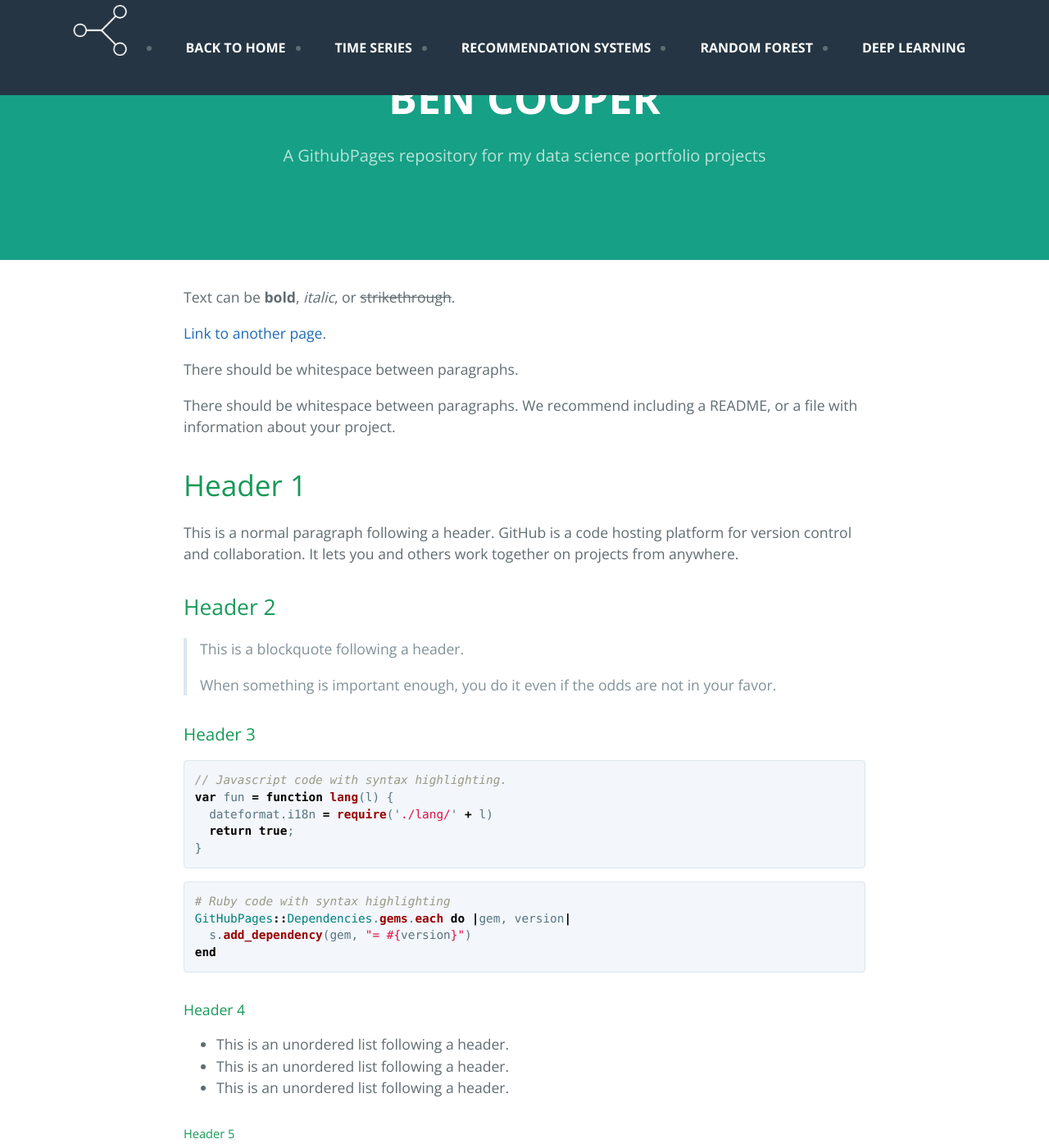
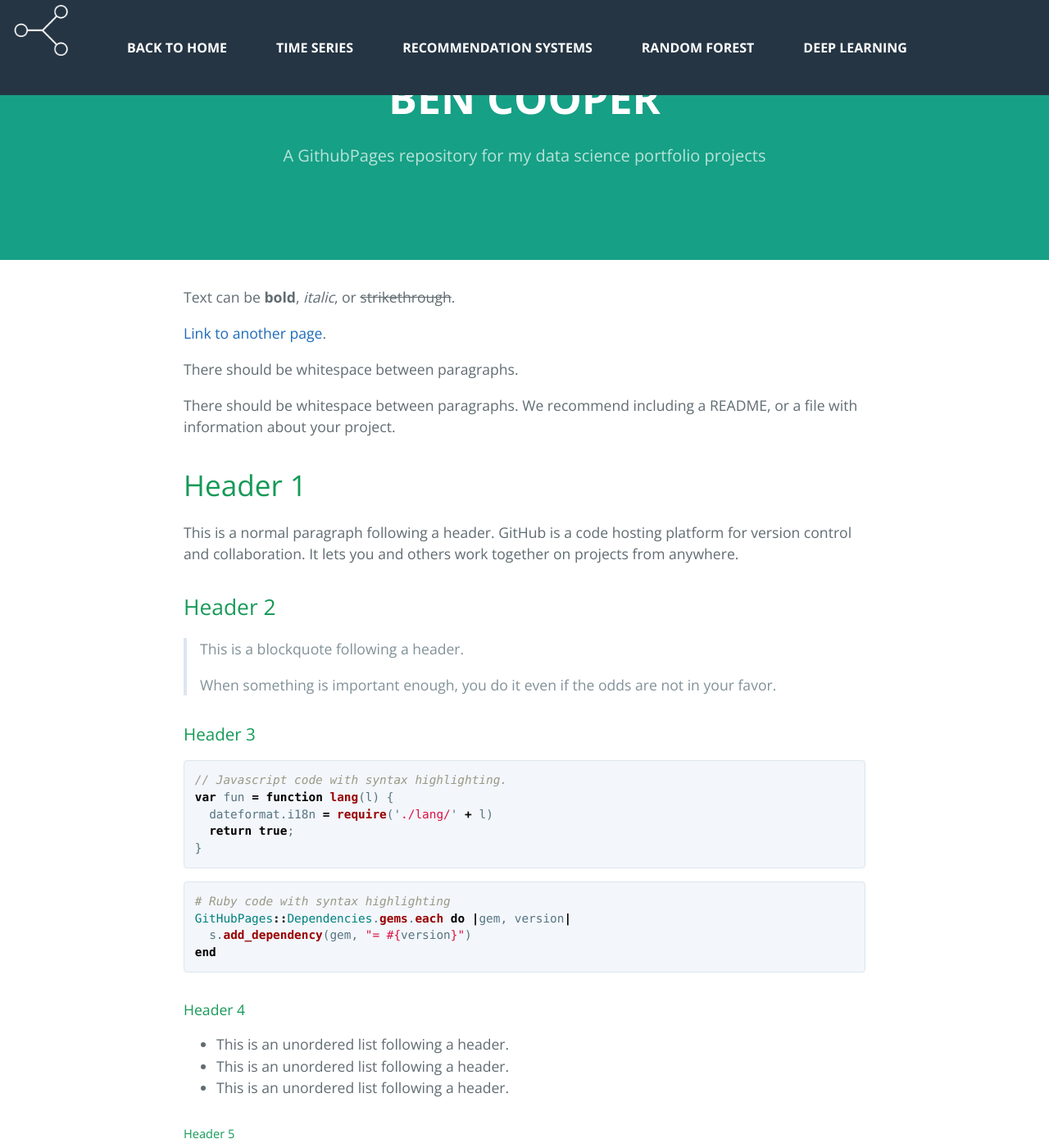
Before and after one commit to benjamin-j-cooper/benjamin-j-cooper.github.io, a Jekyll site: the page built from docs/index.md, in a window 1280 px wide and 1400 px high. Shown: the whole window at 82% size. Built offline with Jekyll 4.4.1, drawn with Linux system fonts in a browser that asks for light colours.

Commit message:
troubleshooting mobile compatability

```diff
--- a/docs/_sass/jekyll-theme-cayman.scss
+++ b/docs/_sass/jekyll-theme-cayman.scss
@@ -468,7 +468,7 @@ a {
     width: 100%;
     background-color: #253544;
     display: flex;
-    justify-content: center;
+    /*justify-content: center;*/
     position: fixed;
     flex-wrap: wrap;
      /*!
@@ -486,6 +486,7 @@ a {
     list-style: none;
   }
   .menu li{
+    list-style: none;
     float: left;
   }
   .menu a {
@@ -521,7 +522,7 @@ a {
     overflow: hidden;
     */
 
-    width: 100%;
+    width: fit-content;
     height: 100%;
     position: fixed;
     background-color: #253544;
```
